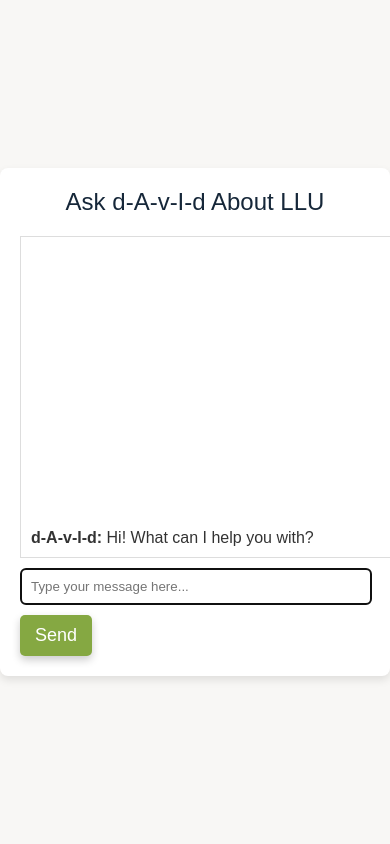
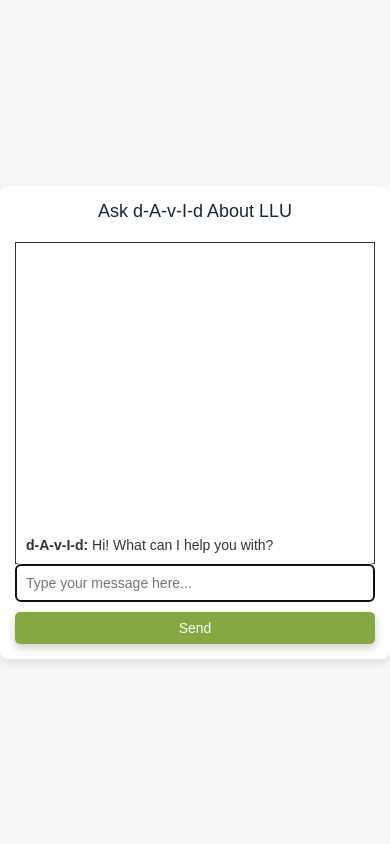
Before and after one commit to LivinLL/chatbase-real, a Flask app: page / in a window 390 px wide. Run offline with Flask 3, Linux system fonts and the light colour scheme.

Commit message:
Mobile fixed and UI for visible question fixed

```diff
--- a/templates/index.html
+++ b/templates/index.html
@@ -14,6 +14,7 @@
             justify-content: center;
             align-items: center;
             min-height: 100vh; /* Ensure it fits the full viewport */
+            overflow-x: hidden; /* Prevent horizontal scrolling */
         }
         .chat-container {
             width: 100%;
@@ -21,13 +22,14 @@
             background: white;
             padding: 20px;
             border-radius: 8px;
+            border: 0px solid #00ff00;
             box-shadow: 0 4px 8px rgba(0, 0, 0, 0.1);
         }
         #message-box {
-            width: 100%;
+            max-width: calc(100% - 20px); /* Subtract the desired padding from both sides */
             height: 300px;
-            border: 1px solid #ddd;
-            margin-bottom: 10px;
+            border: 1px solid #333;
+            margin: 0 auto; /* Center the box horizontally */
             overflow-y: auto;
             padding: 10px;
             font-size: 16px;
@@ -35,15 +37,17 @@
             display: flex;
             flex-direction: column-reverse; /* Reverse the direction */
         }
+
         input[type="text"] {
-            width: calc(100% - 20px);
+            width: 100%; /* Ensure it fills the container */
             padding: 10px;
             border-radius: 5px;
             border: 1px solid #ccc;
             margin-bottom: 10px;
+            box-sizing: border-box; /* Prevent overflow caused by padding */
         }
         .submit-btn {
-            font-size: 18px;
+            font-size: 16px; /* Slightly smaller for mobile */
             padding: 10px 15px;
             background-color: #85A842; /* LLU green */
             color: white;
@@ -52,6 +56,8 @@
             cursor: pointer;
             transition: background-color 0.3s ease, box-shadow 0.3s ease;
             box-shadow: 0 4px 8px rgba(0, 0, 0, 0.2);
+            width: 100%; /* Ensure it fills the container */
+            box-sizing: border-box; /* Prevent overflow caused by padding */
         }
         .submit-btn:hover {
             background-color: #162739; /* LLU dark navy */
@@ -59,9 +65,30 @@
         }
         .title {
             text-align: center;
-            font-size: 24px;
+            font-size: 22px; /* Slightly smaller for mobile */
             color: #162739; /* LLU dark navy */
             margin-bottom: 20px;
+        }
+
+        /* Responsive Design */
+        @media (max-width: 480px) {
+            .chat-container {
+                padding: 15px;
+            }
+            .title {
+                font-size: 18px; /* Smaller title for small screens */
+            }
+            input[type="text"] {
+                font-size: 14px; /* Adjust input font size */
+            }
+            .submit-btn {
+                font-size: 14px;
+                padding: 8px 12px;
+            }
+            #message-box {
+                max-height: 50vh; /* Allow more space for chat */
+                font-size: 14px; /* Smaller font for small screens */
+            }
         }
     </style>
 </head>
```
